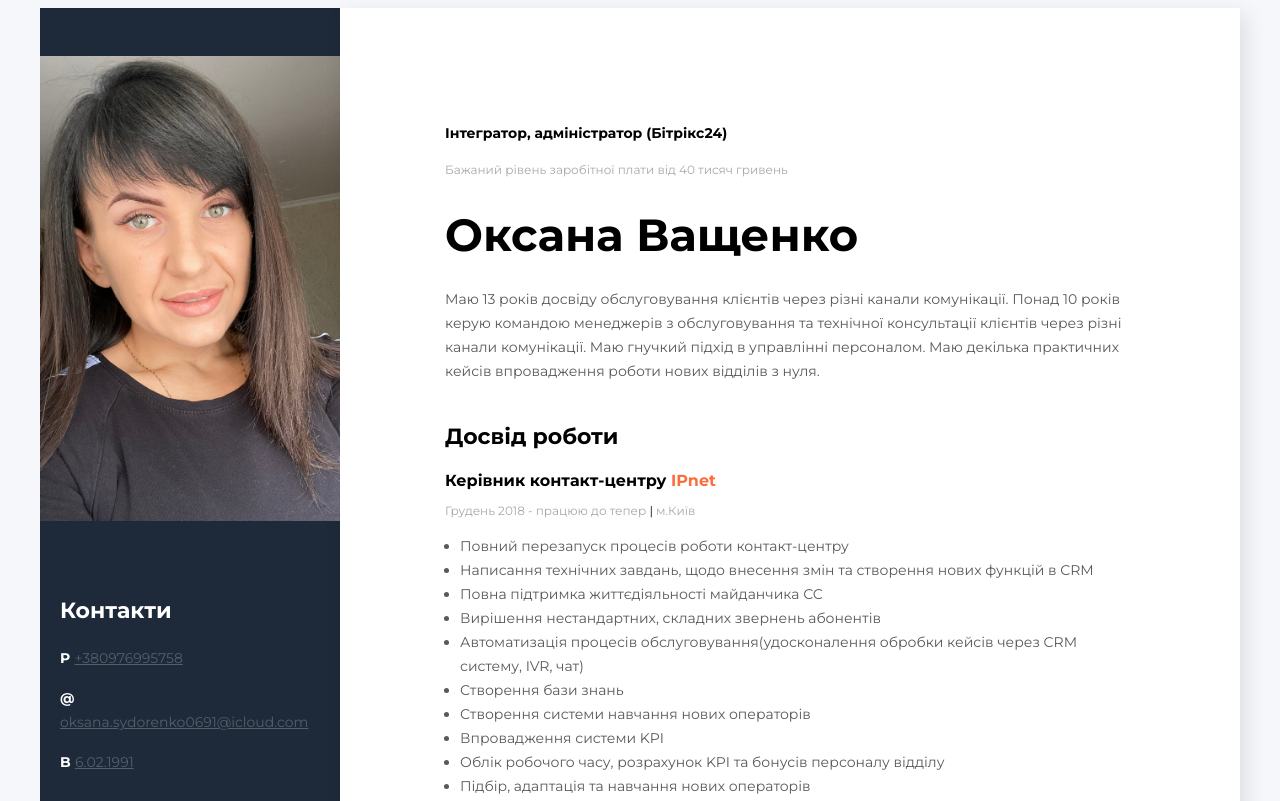
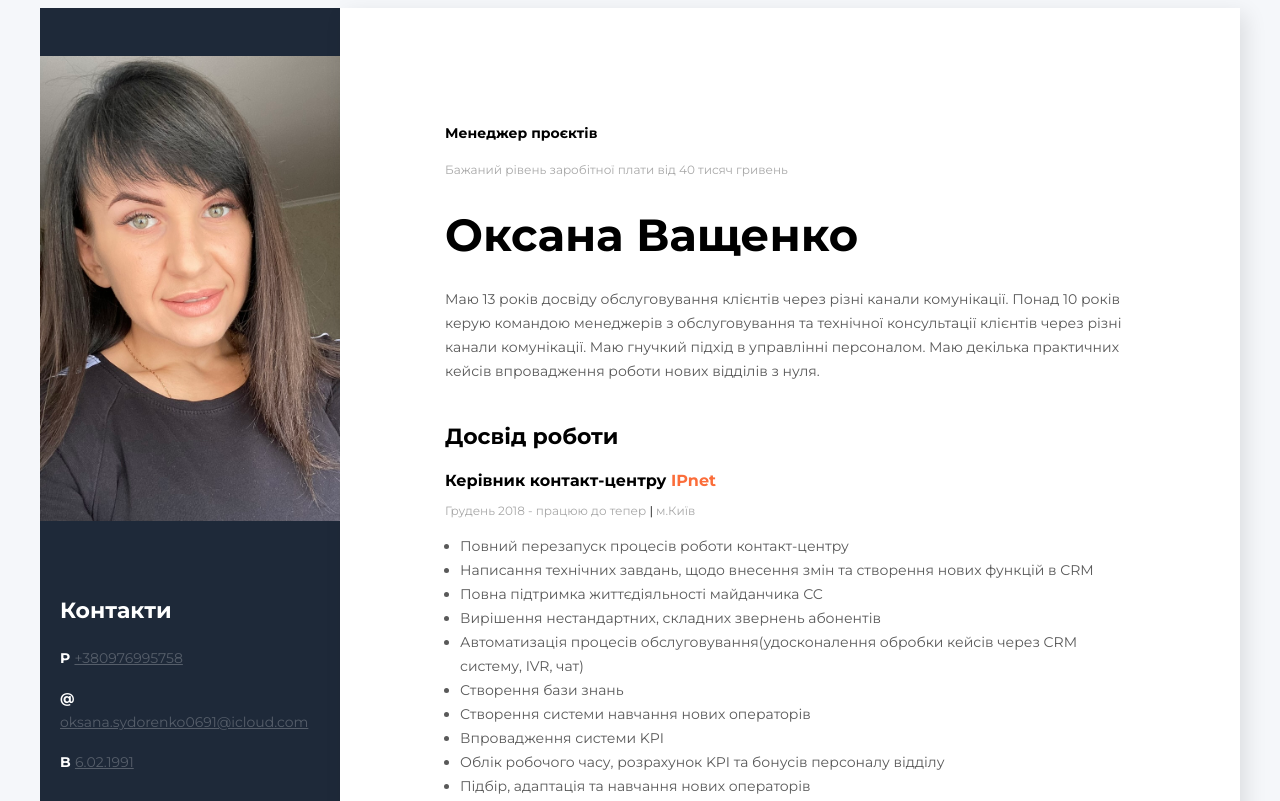
Before and after one commit to OVashchenko91/rezume, a website: page index.html in a window 1280 px wide. Shown: the top 801 px of the page. Drawn offline with Linux system fonts and the light colour scheme.

Commit message:
Update index.html

```diff
--- a/index.html
+++ b/index.html
@@ -17,7 +17,7 @@
     <div class="main-content">
         <!--about user-->
         <div class="about">
-            <h2 class="about-pisition">Інтегратор, адміністратор (Бітрікс24)</h2>
+            <h2 class="about-pisition">Менеджер проєктів</h2>
             <p class="period">Бажаний рівень заробітної плати від 40 тисяч гривень</p>
             <h1 class="about-name">Оксана Ващенко</h1>
 
```
